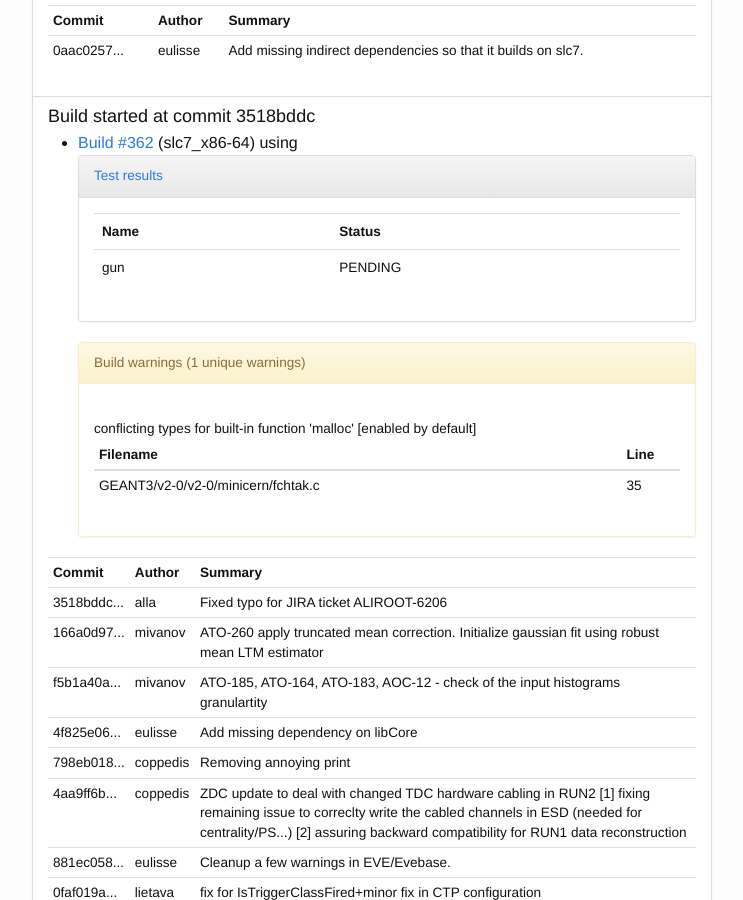
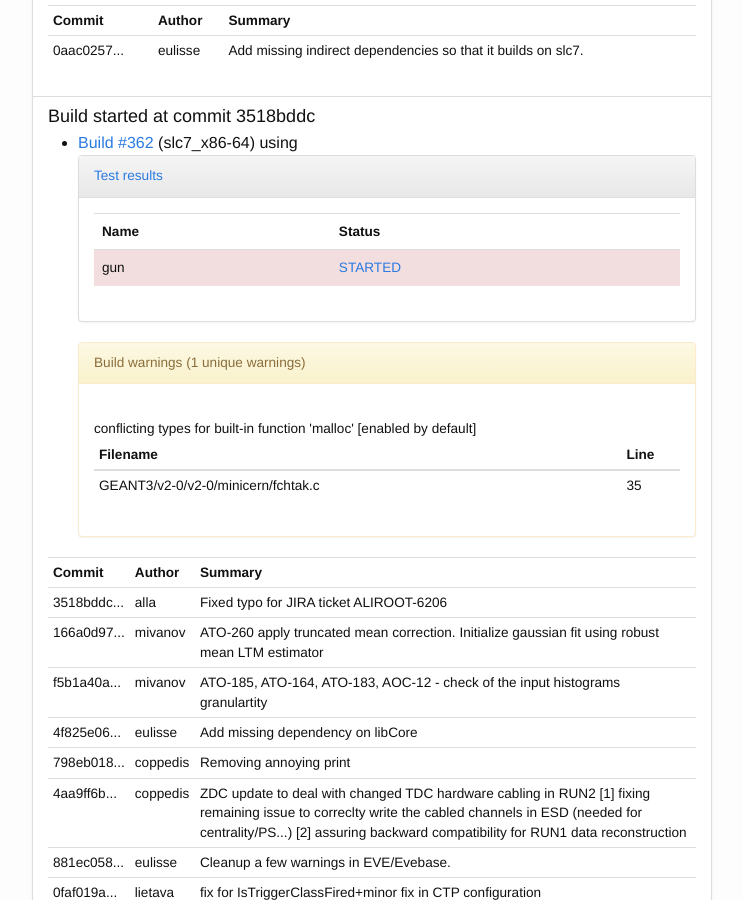
Before and after one commit to alisw/alisw.github.io, a Jekyll site: the page built from index.html, in a window 1280 px wide and 900 px high, scrolled down 42334 px. Shown: the whole window, without its empty margins (268-1011 px from the left). Built offline with Jekyll 4.4.1, drawn with Linux system fonts in a browser that asks for light colours; nearby versions of some CDN libraries.

Commit message:
Special look for failed tests.

```diff
--- a/index.html
+++ b/index.html
@@ -99,10 +99,17 @@
                                   <a href="https://ali-ci.cern.ch/build-any-ib/{{ test_build.key }}/{{test_name.key}}">{{ status.key }}</a>
                                 </td>
                               </tr>
+                              {% else if status.key == "FAILED" %}
+                              <tr class="danger test-failed">
+                                <td>{{ test_name.key }}</td>
+                                <td>
+                                  <a href="https://ali-ci.cern.ch/build-any-ib/{{ test_build.key }}/{{test_name.key}}">{{ status.key }}</a>
+                                </td>
+                              </tr>
                               {% else %}
                               <tr>
                                 <td>{{ test_name.key }}</td>
-                                <td>PENDING</td>
+                                <td>{{ status.key }}</td>
                               </tr>
                               {% endif %}
                           {% endfor %}
```
